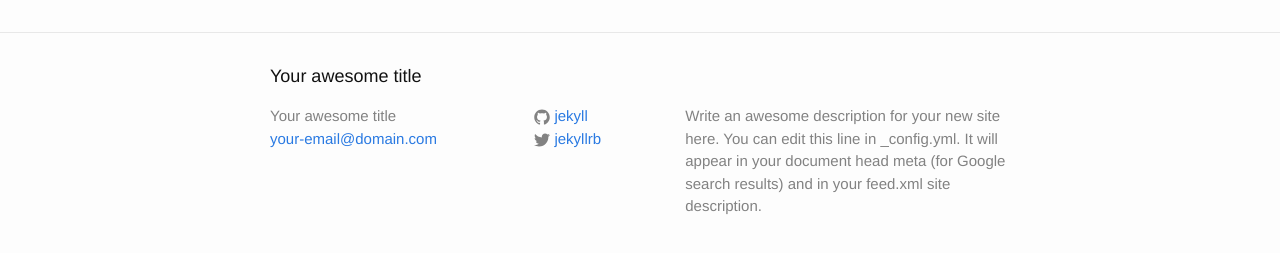
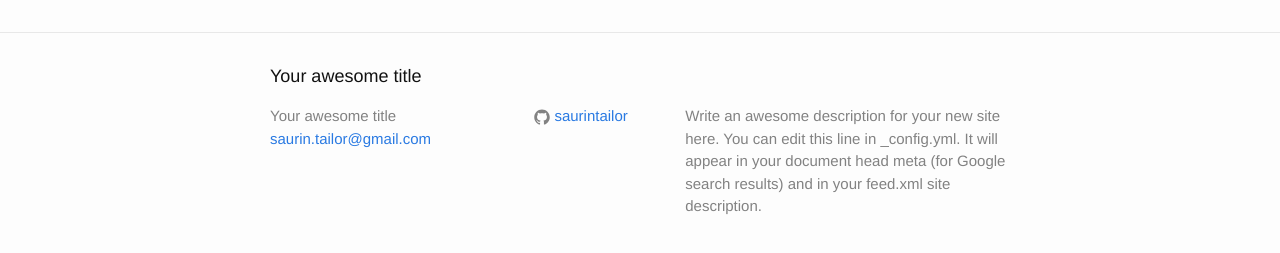
Before and after one commit to saurintailor/saurintailor.github.io, a Jekyll site: the page built from index.html, in a window 1280 px wide. Shown: the part 264-517 px from the top of the page. Built offline with Jekyll 4.4.1, drawn with Linux system fonts in a browser that asks for light colours.

Commit message:
initial commit

```diff
--- a/_config.yml
+++ b/_config.yml
@@ -1,14 +1,14 @@
 # Site settings
 title: Your awesome title
-email: your-email@domain.com
+email: saurin.tailor@gmail.com
 description: > # this means to ignore newlines until "baseurl:"
   Write an awesome description for your new site here. You can edit this
   line in _config.yml. It will appear in your document head meta (for
   Google search results) and in your feed.xml site description.
 baseurl: "" # the subpath of your site, e.g. /blog/
-url: "http://yourdomain.com" # the base hostname & protocol for your site
-twitter_username: jekyllrb
-github_username:  jekyll
+url: "http://saurintailor.com" # the base hostname & protocol for your site
+twitter_username:
+github_username:  saurintailor
 
 # Build settings
 markdown: kramdown
```
